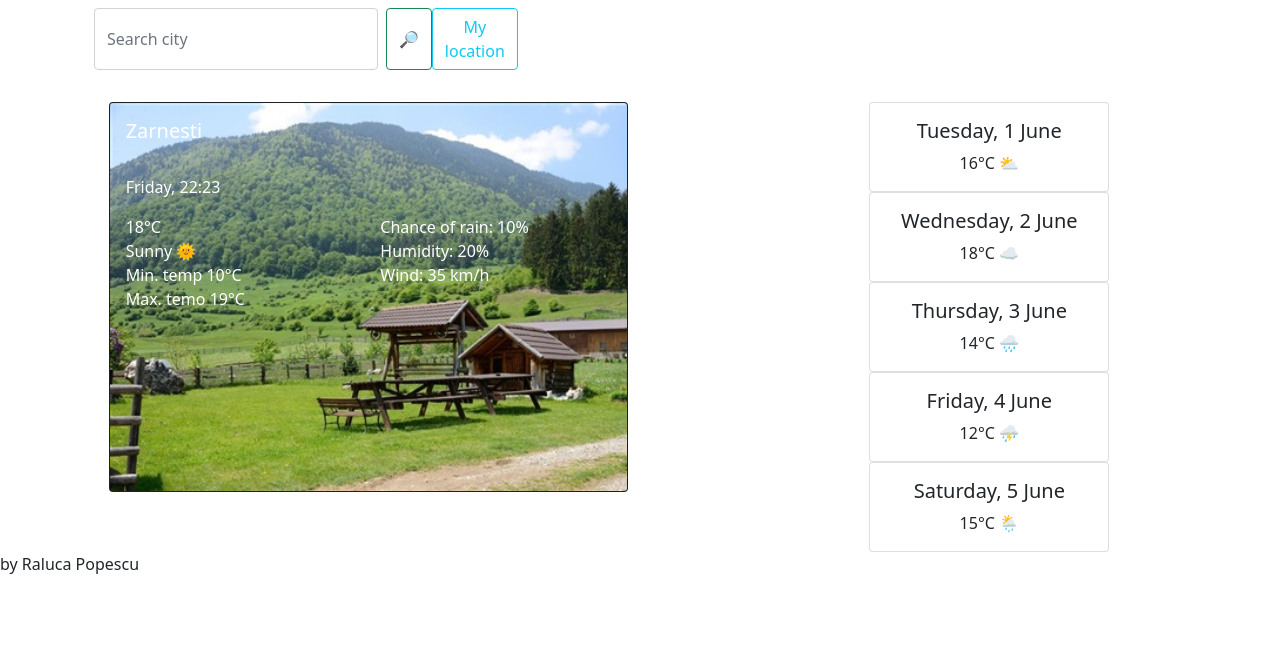
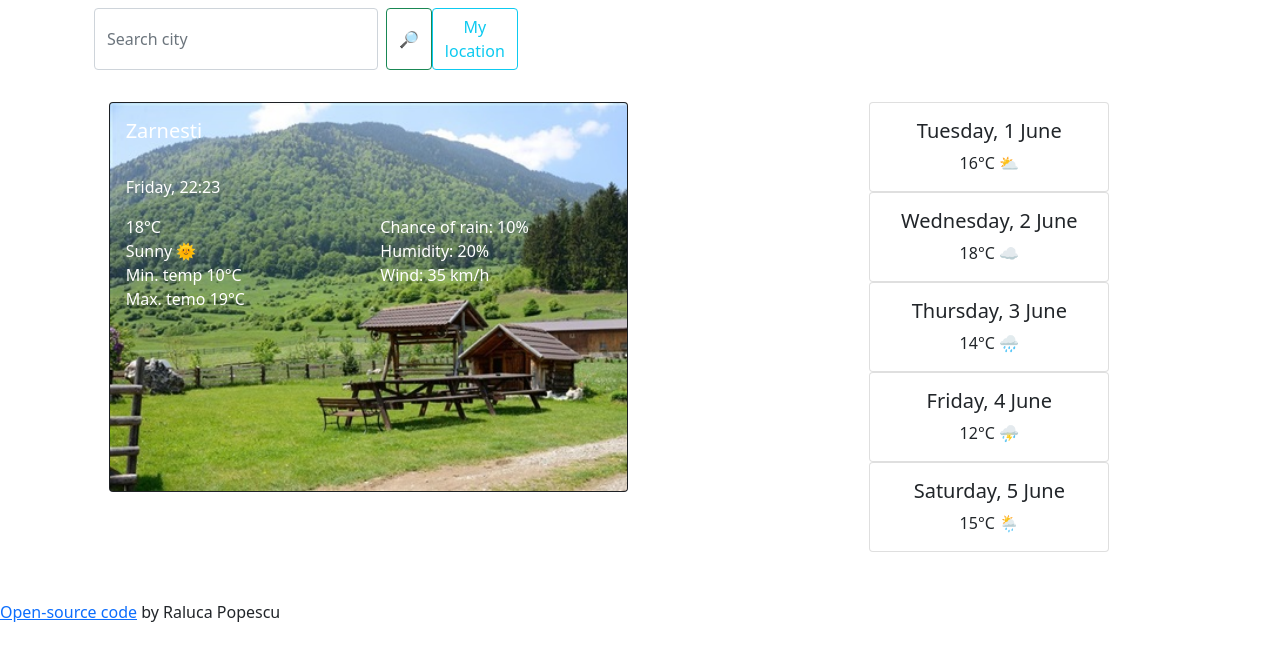
Before and after one commit to Raluca158/weather-app, a plain HTML site: page index.html in a window 1280 px wide. Drawn offline with nearby package versions, Linux system fonts and the light colour scheme; no server answers.

Commit message:
Added open source link 2

```diff
--- a/index.html
+++ b/index.html
@@ -117,8 +117,10 @@
           </div>
         </div>
       </div>
+      <br>
+      <br>
     <p>
-      <a href="https://github.com/Raluca158/weather-app" Open-source code></a>
+      <a href="https://github.com/Raluca158/weather-app"> Open-source code</a>
 by Raluca Popescu
     </p>
 
```
Also changed, not shown: src/styles.css (line endings or trailing spaces).
